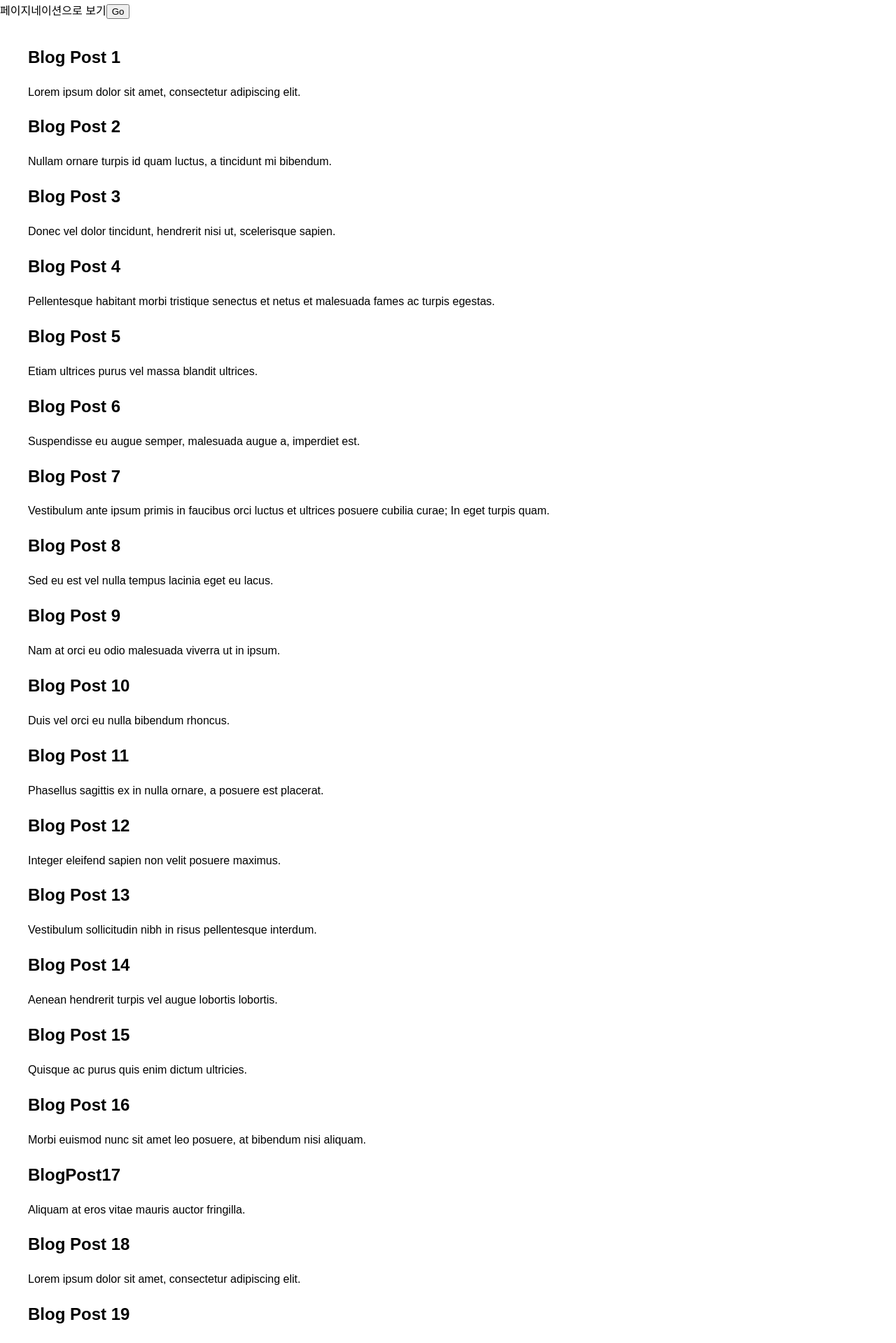
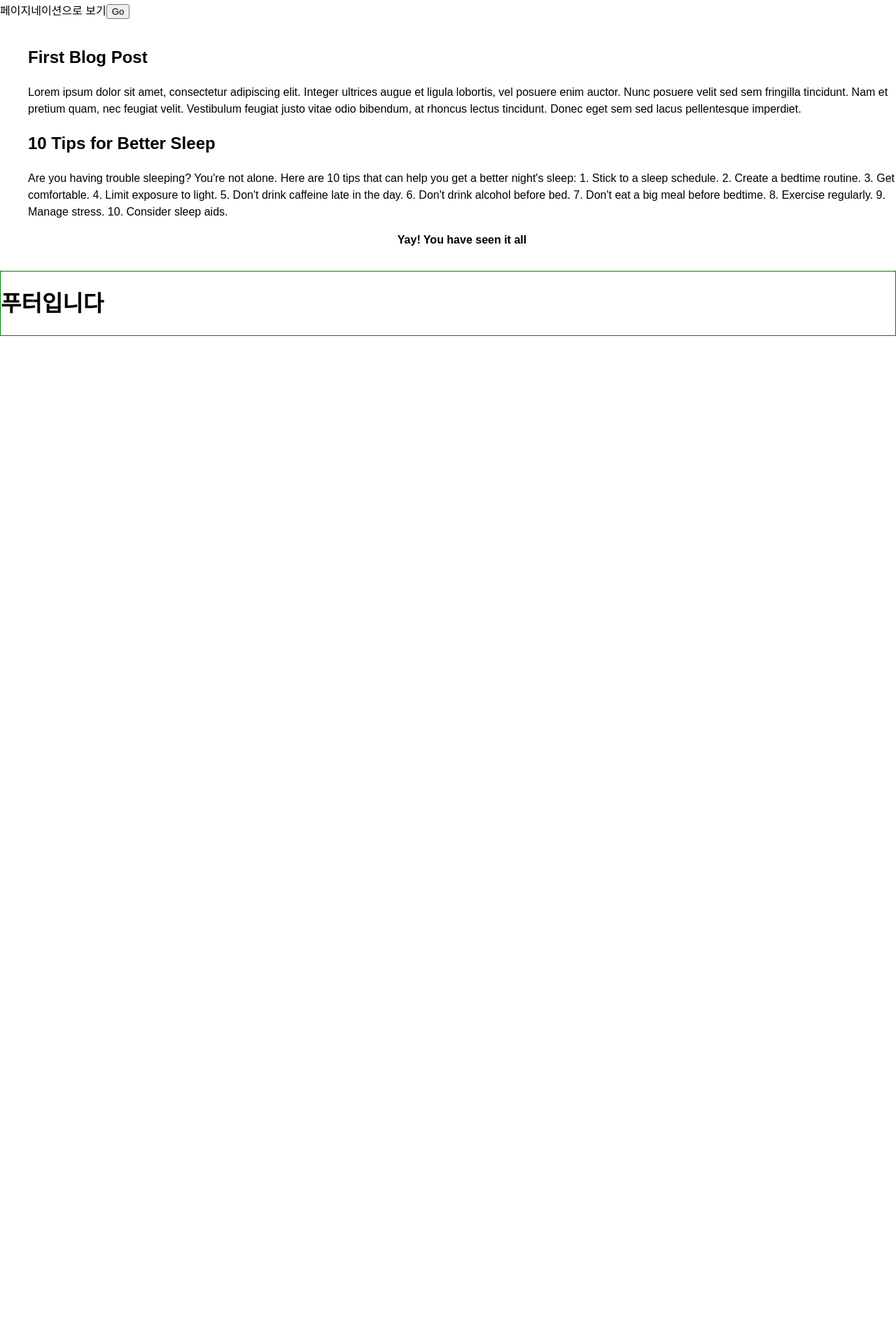
Before and after one commit to nostrss/nextjs-blog, a Next.js app: page / in a window 1280 px wide. Shown: the part 180-2099 px from the top of the page at 70% size. After the commit the page ends 800 px from the top, so only its background shows below. Built offline with nearby package versions, Linux system fonts and the light colour scheme.

Commit message:
add detail page api

```diff
--- a/src/mokData/dataList.ts
+++ b/src/mokData/dataList.ts
@@ -1,178 +1,100 @@
 export type BlogPost = {
-  id: number;
+  user: User;
+  postId: number;
   title: string;
   body: string;
+  tag?: string[];
+  createdAt: string;
+  comments?: BlogComments[];
+  likes?: number;
+  views?: number;
+};
+
+export type BlogComments = {
+  createdAt: string;
+  commentId: number;
+  comment: string;
+  user: User;
+};
+
+export type User = {
+  userId: number;
+  name: string;
+  profileImage: string;
 };
 
 export const blogList: BlogPost[] = [
   {
-    id: 1,
-    title: 'Blog Post 1',
-    body: 'Lorem ipsum dolor sit amet, consectetur adipiscing elit.',
+    user: {
+      userId: 1,
+      name: 'Alice',
+      profileImage: 'https://example.com/profile-image-1.png',
+    },
+    postId: 1,
+    title: 'First Blog Post',
+    body: 'Lorem ipsum dolor sit amet, consectetur adipiscing elit. Integer ultrices augue et ligula lobortis, vel posuere enim auctor. Nunc posuere velit sed sem fringilla tincidunt. Nam et pretium quam, nec feugiat velit. Vestibulum feugiat justo vitae odio bibendum, at rhoncus lectus tincidunt. Donec eget sem sed lacus pellentesque imperdiet. ',
+    tag: ['blogging', 'first-post'],
+    createdAt: '2022-03-01T10:00:00Z',
+    comments: [
+      {
+        createdAt: '2022-03-02T09:00:00Z',
+        commentId: 1,
+        comment: 'Great post, thanks for sharing!',
+        user: {
+          userId: 2,
+          name: 'Bob',
+          profileImage: 'https://example.com/profile-image-2.png',
+        },
       },
       {
-    id: 2,
-    title: 'Blog Post 2',
-    body: 'Nullam ornare turpis id quam luctus, a tincidunt mi bibendum.',
+        createdAt: '2022-03-03T14:00:00Z',
+        commentId: 2,
+        comment: 'I really enjoyed reading this.',
+        user: {
+          userId: 3,
+          name: 'Charlie',
+          profileImage: 'https://example.com/profile-image-3.png',
+        },
+      },
+    ],
+    likes: 20,
+    views: 100,
   },
   {
-    id: 3,
-    title: 'Blog Post 3',
-    body: 'Donec vel dolor tincidunt, hendrerit nisi ut, scelerisque sapien.',
+    user: {
+      userId: 4,
+      name: 'David',
+      profileImage: 'https://example.com/profile-image-4.png',
+    },
+    postId: 2,
+    title: '10 Tips for Better Sleep',
+    body: "Are you having trouble sleeping? You're not alone. Here are 10 tips that can help you get a better night's sleep: 1. Stick to a sleep schedule. 2. Create a bedtime routine. 3. Get comfortable. 4. Limit exposure to light. 5. Don't drink caffeine late in the day. 6. Don't drink alcohol before bed. 7. Don't eat a big meal before bedtime. 8. Exercise regularly. 9. Manage stress. 10. Consider sleep aids. ",
+    tag: ['health', 'sleep'],
+    createdAt: '2022-03-05T12:00:00Z',
+    comments: [
+      {
+        createdAt: '2022-03-06T08:00:00Z',
+        commentId: 3,
+        comment: "Thanks for the tips, I'll try them out!",
+        user: {
+          userId: 5,
+          name: 'Emma',
+          profileImage: 'https://example.com/profile-image-5.png',
+        },
       },
       {
-    id: 4,
-    title: 'Blog Post 4',
-    body: 'Pellentesque habitant morbi tristique senectus et netus et malesuada fames ac turpis egestas.',
+        createdAt: '2022-03-07T15:00:00Z',
+        commentId: 4,
+        comment:
+          "I've been struggling with insomnia for years, I hope this helps!",
+        user: {
+          userId: 6,
+          name: 'Frank',
+          profileImage: 'https://example.com/profile-image-6.png',
         },
-  {
-    id: 5,
-    title: 'Blog Post 5',
-    body: 'Etiam ultrices purus vel massa blandit ultrices.',
       },
-  {
-    id: 6,
-    title: 'Blog Post 6',
-    body: 'Suspendisse eu augue semper, malesuada augue a, imperdiet est.',
-  },
-  {
-    id: 7,
-    title: 'Blog Post 7',
-    body: 'Vestibulum ante ipsum primis in faucibus orci luctus et ultrices posuere cubilia curae; In eget turpis quam.',
-  },
-  {
-    id: 8,
-    title: 'Blog Post 8',
-    body: 'Sed eu est vel nulla tempus lacinia eget eu lacus.',
-  },
-  {
-    id: 9,
-    title: 'Blog Post 9',
-    body: 'Nam at orci eu odio malesuada viverra ut in ipsum.',
-  },
-  {
-    id: 10,
-    title: 'Blog Post 10',
-    body: 'Duis vel orci eu nulla bibendum rhoncus.',
-  },
-  {
-    id: 11,
-    title: 'Blog Post 11',
-    body: 'Phasellus sagittis ex in nulla ornare, a posuere est placerat.',
-  },
-  {
-    id: 12,
-    title: 'Blog Post 12',
-    body: 'Integer eleifend sapien non velit posuere maximus.',
-  },
-  {
-    id: 13,
-    title: 'Blog Post 13',
-    body: 'Vestibulum sollicitudin nibh in risus pellentesque interdum.',
-  },
-  {
-    id: 14,
-    title: 'Blog Post 14',
-    body: 'Aenean hendrerit turpis vel augue lobortis lobortis.',
-  },
-  {
-    id: 15,
-    title: 'Blog Post 15',
-    body: 'Quisque ac purus quis enim dictum ultricies.',
-  },
-  {
-    id: 16,
-    title: 'Blog Post 16',
-    body: 'Morbi euismod nunc sit amet leo posuere, at bibendum nisi aliquam.',
-  },
-  {
-    id: 17,
-    title: 'BlogPost17',
-    body: 'Aliquam at eros vitae mauris auctor fringilla.',
-  },
-  {
-    id: 18,
-    title: 'Blog Post 18',
-    body: 'Lorem ipsum dolor sit amet, consectetur adipiscing elit.',
-  },
-  {
-    id: 19,
-    title: 'Blog Post 19',
-    body: 'Nullam ornare turpis id quam luctus, a tincidunt mi bibendum.',
-  },
-  {
-    id: 20,
-    title: 'Blog Post 20',
-    body: 'Donec vel dolor tincidunt, hendrerit nisi ut, scelerisque sapien.',
-  },
-  {
-    id: 21,
-    title: 'Blog Post 21',
-    body: 'Pellentesque habitant morbi tristique senectus et netus et malesuada fames ac turpis egestas.',
-  },
-  {
-    id: 22,
-    title: 'Blog Post 22',
-    body: 'Etiam ultrices purus vel massa blandit ultrices.',
-  },
-  {
-    id: 23,
-    title: 'Blog Post 23',
-    body: 'Suspendisse eu augue semper, malesuada augue a, imperdiet est.',
-  },
-  {
-    id: 24,
-    title: 'Blog Post 24',
-    body: 'Vestibulum ante ipsum primis in faucibus orci luctus et ultrices posuere cubilia curae; In eget turpis quam.',
-  },
-  {
-    id: 25,
-    title: 'Blog Post 25',
-    body: 'Sed eu est vel nulla tempus lacinia eget eu lacus.',
-  },
-  {
-    id: 26,
-    title: 'Blog Post 26',
-    body: 'Nam at orci eu odio malesuada viverra ut in ipsum.',
-  },
-  {
-    id: 27,
-    title: 'Blog Post 27',
-    body: 'Duis vel orci eu nulla bibendum rhoncus.',
-  },
-  {
-    id: 28,
-    title: 'Blog Post 28',
-    body: 'Phasellus sagittis ex in nulla ornare, a posuere est placerat.',
-  },
-  {
-    id: 29,
-    title: 'Blog Post 29',
-    body: 'Integer eleifend sapien non velit posuere maximus.',
-  },
-  {
-    id: 30,
-    title: 'Blog Post 30',
-    body: 'Vestibulum sollicitudin nibh in risus pellentesque interdum.',
-  },
-  {
-    id: 31,
-    title: 'Blog Post 31',
-    body: 'Aenean hendrerit turpis vel augue lobortis lobortis.',
-  },
-  {
-    id: 32,
-    title: 'Blog Post 32',
-    body: 'Quisque ac purus quis enim dictum ultricies.',
-  },
-  {
-    id: 33,
-    title: 'Blog Post 33',
-    body: 'Morbi euismod nunc sit amet leo posuere, at bibendum nisi aliquam.',
-  },
-  {
-    id: 34,
-    title: 'BlogPost34',
-    body: 'Aliquam at eros vitae mauris auctor fringilla.',
+    ],
+    likes: 30,
+    views: 200,
   },
 ];
--- /dev/null
+++ b/src/pages/api/detail/[postId]/index.tsx
@@ -0,0 +1,18 @@
+// Next.js API route support: https://nextjs.org/docs/api-routes/introduction
+import { blogList, BlogPost } from '@/mokData/dataList';
+import type { NextApiRequest, NextApiResponse } from 'next';
+
+interface IResponseDetail {
+  pageData: BlogPost;
+}
+export default function handler(
+  req: NextApiRequest,
+  res: NextApiResponse<IResponseDetail>,
+) {
+  const postId = Number(req.query.postId);
+  const pageData = {
+    pageData: blogList.filter((item) => item.postId === postId)[0],
+  };
+
+  res.status(200).json(pageData);
+}
--- a/src/pages/api/detail/index.ts
+++ /dev/null
@@ -1,8 +0,0 @@
-// Next.js API route support: https://nextjs.org/docs/api-routes/introduction
-import type { NextApiRequest, NextApiResponse } from 'next';
-
-export default function handler(req: NextApiRequest, res: NextApiResponse) {
-  const query = req.query;
-
-  res.status(200).json(query);
-}
```
Also changed, not shown: src/pages/detail/index.tsx (deleted, +0 -7 lines). Lines whose indentation alone changed are shown as unchanged.
